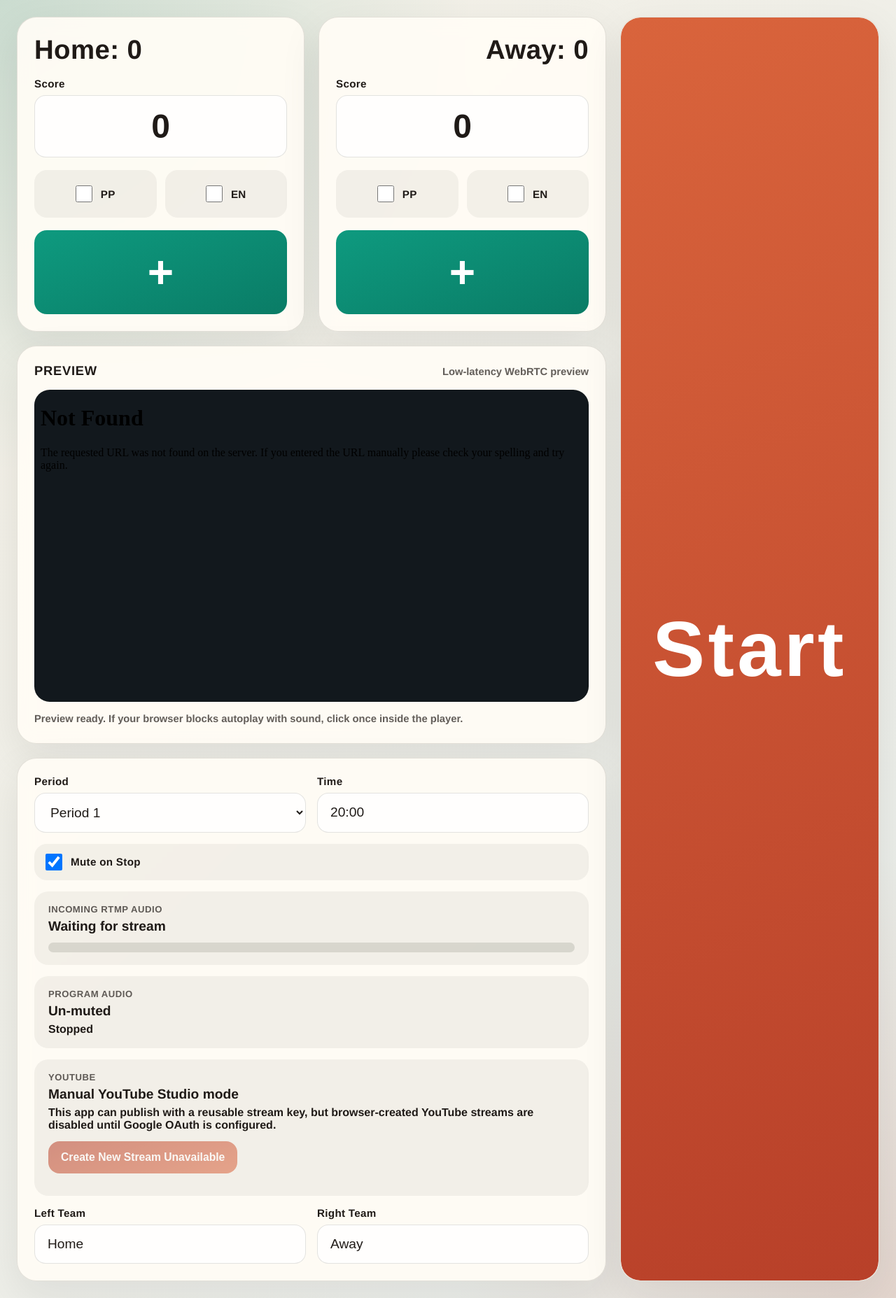
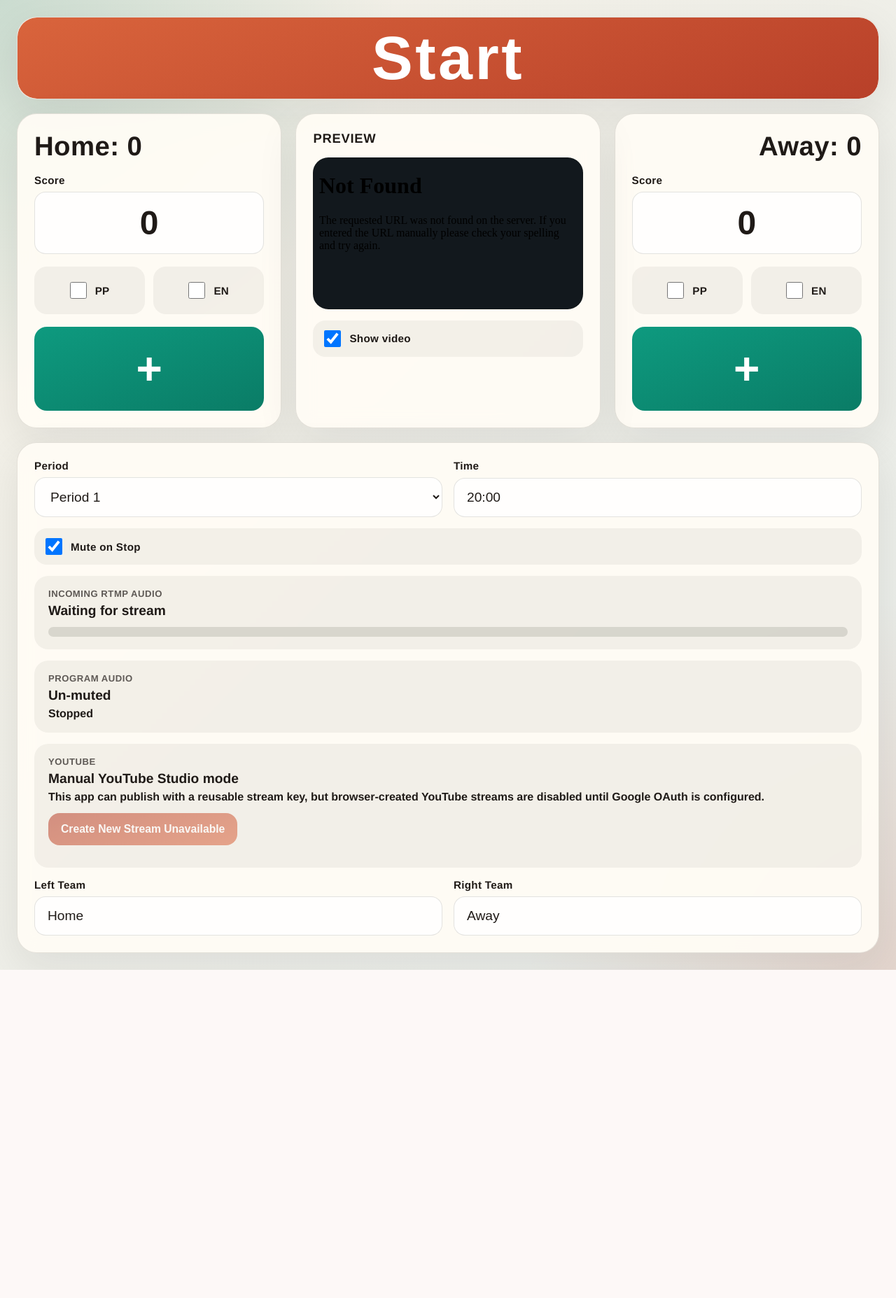
Before and after one commit to paulmossman/easy-game-livestream, a Flask app: page / in a window 1280 px wide. Shown: the whole page at 70% size. After the commit the page ends 1386 px from the top, so only its background shows below. Run offline with Flask 3, Linux system fonts and the light colour scheme; data that the repository does not hold is empty; some libraries are stand-ins or nearby versions.

Commit message:
feat: UI improvements, mostly web UI - Start/Stop bar across the top - Preview simplified and moved to between the score boxers - Preview video is now optional, and a mockup of the overlay is displayed when video is de-selected - Preview video player now defaults to muted when started - a "MUTED" overlay is displayed when the audio is muted

```diff
--- a/src/app.py
+++ b/src/app.py
@@ -55,6 +55,7 @@ overlay_paths = {
     'away': '/tmp/overlay-away.txt',
     'period': '/tmp/overlay-period.txt',
     'time': '/tmp/overlay-time.txt',
+    'mute': '/tmp/overlay-mute.txt',
 }
 muted_volume_level = '0.001'
 normal_volume_level = '1.0'
@@ -150,6 +151,7 @@ def current_overlay_text():
         'away': away_display,
         'period': state['period'],
         'time': state['time'],
+        'mute': 'MUTED' if state['mute'] else '',
     }
 
 def normalize_score_value(value):
@@ -576,7 +578,9 @@ def run_ffmpeg():
             '[0:v]drawtext=box=0:fontcolor=white:fontsize=50:reload=1:textfile=/tmp/overlay-home.txt:x=10:y=10[v0]',
             '[v0]drawtext=box=0:fontcolor=white:fontsize=50:reload=1:textfile=/tmp/overlay-away.txt:x=w-tw-10:y=10[v1]',
             '[v1]drawtext=box=0:fontcolor=white:fontsize=56:reload=1:textfile=/tmp/overlay-time.txt:x=(w-tw)/2:y=10[v2]',
-            '[v2]drawtext=box=0:fontcolor=white:fontsize=42:reload=1:textfile=/tmp/overlay-period.txt:x=10:y=h-th-(h*0.05),split=2[v_preview][v_webrtc]',
+            '[v2]drawtext=box=0:fontcolor=white:fontsize=42:reload=1:textfile=/tmp/overlay-period.txt:x=10:y=h-th-(h*0.05)[v3]',
+            '[v3]drawtext=box=1:boxcolor=black@0.12:boxborderw=28:fontcolor=white@0.42:fontsize=92:reload=1:textfile=/tmp/overlay-mute.txt:x=(w-tw)/2:y=(h-th)/2[v4]',
+            '[v4]split=2[v_preview][v_webrtc]',
             f'[0:a]{audio_control_target}=volume={current_volume_level()},asplit=2[a_preview][a_webrtc]',
         ])
         cmd = [
--- a/src/static/js/app.js
+++ b/src/static/js/app.js
@@ -4,18 +4,16 @@ let youtubeChannels = [];
 function previewUrl() {
     const query = new URLSearchParams({
         controls: 'yes',
-        muted: 'no',
+        muted: 'yes',
         autoplay: 'yes',
         playsinline: 'yes'
     });
     return `${window.location.protocol}//${window.location.hostname}:8889/live/preview/?${query.toString()}`;
 }
 
-function setPreviewStatus(message) {
-    const previewStatus = document.getElementById('preview-status');
-    if (previewStatus) {
-        previewStatus.textContent = message;
-    }
+function setPreviewVisibility(showVideo) {
+    document.getElementById('preview-frame').classList.toggle('is-hidden', !showVideo);
+    document.getElementById('overlay-mockup').classList.toggle('is-hidden', showVideo);
 }
 
 function initializePreviewPlayer() {
@@ -25,7 +23,7 @@ function initializePreviewPlayer() {
     }
 
     previewFrame.src = previewUrl();
-    setPreviewStatus('Preview ready. If your browser blocks autoplay with sound, click once inside the player.');
+    setPreviewVisibility(document.getElementById('show-video').checked);
 }
 
 function setYoutubeStatus(title, detail) {
@@ -228,32 +226,67 @@ function currentFormData() {
     };
 }
 
+function syncInputValue(id, value) {
+    const element = document.getElementById(id);
+    if (document.activeElement === element) {
+        return;
+    }
+
+    element.value = value;
+}
+
+function updateOverlayMockup(state) {
+    document.getElementById('overlay-home').textContent = teamDisplay(
+        document.getElementById('home-team').value,
+        document.getElementById('home-score').value,
+        state.home_pp,
+        state.home_en,
+        false
+    );
+    document.getElementById('overlay-away').textContent = teamDisplay(
+        document.getElementById('away-team').value,
+        document.getElementById('away-score').value,
+        state.away_pp,
+        state.away_en,
+        true
+    );
+    document.getElementById('overlay-time').textContent = state.time;
+    document.getElementById('overlay-period').textContent = state.period;
+    const isMuted = typeof state.mute === 'boolean'
+        ? state.mute
+        : document.getElementById('audio-state').textContent === 'Muted';
+    document.getElementById('overlay-muted').classList.toggle('is-hidden', !isMuted);
+}
+
 function renderState(state) {
-    document.getElementById('home-team').value = state.home_team;
-    document.getElementById('home-score').value = state.home_score;
+    syncInputValue('home-team', state.home_team);
+    syncInputValue('home-score', state.home_score);
     document.getElementById('home-pp').checked = Boolean(state.home_pp);
     document.getElementById('home-en').checked = Boolean(state.home_en);
-    document.getElementById('away-team').value = state.away_team;
-    document.getElementById('away-score').value = state.away_score;
+    syncInputValue('away-team', state.away_team);
+    syncInputValue('away-score', state.away_score);
     document.getElementById('away-pp').checked = Boolean(state.away_pp);
     document.getElementById('away-en').checked = Boolean(state.away_en);
-    document.getElementById('period').value = state.period;
-    document.getElementById('time').value = state.time;
+    if (document.activeElement !== document.getElementById('period')) {
+        document.getElementById('period').value = state.period;
+    }
+    syncInputValue('time', state.time);
     document.getElementById('time-display').textContent = state.time;
     document.getElementById('home-team-heading').textContent = teamDisplay(
-        state.home_team,
-        state.home_score,
+        document.getElementById('home-team').value,
+        document.getElementById('home-score').value,
         state.home_pp,
         state.home_en,
         false
     );
     document.getElementById('away-team-heading').textContent = teamDisplay(
-        state.away_team,
-        state.away_score,
+        document.getElementById('away-team').value,
+        document.getElementById('away-score').value,
         state.away_pp,
         state.away_en,
         true
     );
+    updateOverlayMockup(state);
 
     const toggleButton = document.getElementById('start-stop-button');
     const statusText = document.getElementById('status-text');
@@ -360,6 +393,14 @@ function refreshTeamHeadingsFromInputs() {
         document.getElementById('away-en').checked,
         true
     );
+    updateOverlayMockup({
+        home_pp: document.getElementById('home-pp').checked,
+        home_en: document.getElementById('home-en').checked,
+        away_pp: document.getElementById('away-pp').checked,
+        away_en: document.getElementById('away-en').checked,
+        period: document.getElementById('period').value,
+        time: document.getElementById('time').value
+    });
 }
 
 document.getElementById('overlay-form').addEventListener('submit', submitOverlayUpdate);
@@ -372,6 +413,8 @@ document.getElementById('away-pp').addEventListener('change', submitOverlayUpdat
 document.getElementById('away-en').addEventListener('change', submitOverlayUpdate);
 document.getElementById('home-team').addEventListener('blur', submitOverlayUpdate);
 document.getElementById('away-team').addEventListener('blur', submitOverlayUpdate);
+document.getElementById('home-score').addEventListener('blur', submitOverlayUpdate);
+document.getElementById('away-score').addEventListener('blur', submitOverlayUpdate);
 document.getElementById('period').addEventListener('change', submitOverlayUpdate);
 document.getElementById('time').addEventListener('blur', submitOverlayUpdate);
 document.getElementById('home-score').addEventListener('input', refreshTeamHeadingsFromInputs);
@@ -380,11 +423,14 @@ document.getElementById('home-pp').addEventListener('change', refreshTeamHeading
 document.getElementById('home-en').addEventListener('change', refreshTeamHeadingsFromInputs);
 document.getElementById('away-pp').addEventListener('change', refreshTeamHeadingsFromInputs);
 document.getElementById('away-en').addEventListener('change', refreshTeamHeadingsFromInputs);
+document.getElementById('period').addEventListener('change', refreshTeamHeadingsFromInputs);
+document.getElementById('time').addEventListener('input', refreshTeamHeadingsFromInputs);
 document.getElementById('mute-on-stop').addEventListener('change', submitOverlayUpdate);
 document.getElementById('mute-toggle-button').addEventListener('click', toggleMute);
 document.getElementById('create-stream-button').addEventListener('click', handleCreateStreamClick);
 document.getElementById('home-team').addEventListener('input', refreshTeamHeadingsFromInputs);
 document.getElementById('away-team').addEventListener('input', refreshTeamHeadingsFromInputs);
+document.getElementById('show-video').addEventListener('change', (event) => setPreviewVisibility(event.target.checked));
 document.addEventListener('keydown', handleGlobalKeypress);
 window.addEventListener('message', (event) => {
     if (event.origin !== window.location.origin) {
--- a/src/templates/index.html
+++ b/src/templates/index.html
@@ -42,13 +42,13 @@
 
         .board {
             display: grid;
-            grid-template-columns: minmax(240px, 1fr) minmax(240px, 1fr) minmax(280px, 0.9fr);
+            grid-template-columns: minmax(240px, 1fr) minmax(320px, 1.15fr) minmax(240px, 1fr);
             grid-template-areas:
-                "left right toggle"
-                "status status toggle"
-                "settings settings toggle";
+                "toggle toggle toggle"
+                "left preview right"
+                "settings settings settings";
             gap: 20px;
-            min-height: calc(100vh - 48px);
+            align-items: start;
         }
 
         .panel {
@@ -80,16 +80,13 @@
             grid-area: right;
         }
 
-        .shared-panel {
-            grid-area: status;
+        .preview-panel {
+            grid-area: preview;
             padding: 24px;
             display: grid;
-            gap: 18px;
+            gap: 16px;
             align-content: start;
-        }
-
-        .preview-panel {
-            gap: 16px;
+            align-self: stretch;
         }
 
         .settings-panel {
@@ -274,8 +271,7 @@
         .preview-header {
             display: flex;
             align-items: baseline;
-            justify-content: space-between;
-            gap: 12px;
+            justify-content: flex-start;
         }
 
         .preview-title {
@@ -286,25 +282,115 @@
             text-transform: uppercase;
         }
 
-        .preview-subtitle {
-            font-size: 0.92rem;
-            font-weight: 700;
-            color: rgba(31, 26, 23, 0.7);
-        }
-
-        .preview-frame {
+        .preview-stage {
+            position: relative;
             width: 100%;
             aspect-ratio: 16 / 9;
+            overflow: hidden;
             border: 1px solid var(--line);
             border-radius: 22px;
             background: #12181d;
         }
 
-        .preview-status {
-            min-height: 1.2rem;
-            font-size: 0.92rem;
+        .preview-frame,
+        .overlay-mockup {
+            width: 100%;
+            height: 100%;
+            border: 0;
+        }
+
+        .overlay-mockup {
+            position: relative;
+            display: grid;
+            overflow: hidden;
+            padding: 18px;
+            background:
+                radial-gradient(circle at top center, rgba(14, 154, 127, 0.18), transparent 35%),
+                linear-gradient(180deg, #1b262d 0%, #10171c 100%);
+        }
+
+        .overlay-mockup::before {
+            content: "";
+            position: absolute;
+            inset: 0;
+            background:
+                linear-gradient(rgba(255, 255, 255, 0.04), rgba(255, 255, 255, 0.04)),
+                repeating-linear-gradient(
+                    90deg,
+                    transparent 0,
+                    transparent calc(12.5% - 1px),
+                    rgba(255, 255, 255, 0.05) calc(12.5% - 1px),
+                    rgba(255, 255, 255, 0.05) 12.5%
+                );
+            opacity: 0.35;
+            pointer-events: none;
+        }
+
+        .overlay-rink {
+            position: absolute;
+            inset: 0;
+            display: grid;
+            place-items: center;
+            color: rgba(255, 255, 255, 0.12);
+            font-size: 1rem;
             font-weight: 700;
-            color: rgba(31, 26, 23, 0.7);
+            letter-spacing: 0.16em;
+            text-transform: uppercase;
+        }
+
+        .overlay-chip {
+            position: absolute;
+            max-width: calc(50% - 24px);
+            padding: 8px 12px;
+            border-radius: 14px;
+            background: rgba(0, 0, 0, 0.7);
+            color: white;
+            font-size: clamp(0.8rem, 1.7vw, 1rem);
+            font-weight: 800;
+            line-height: 1.2;
+            box-shadow: 0 10px 24px rgba(0, 0, 0, 0.28);
+        }
+
+        .overlay-chip.home {
+            top: 16px;
+            left: 16px;
+        }
+
+        .overlay-chip.away {
+            top: 16px;
+            right: 16px;
+            text-align: right;
+        }
+
+        .overlay-chip.time {
+            top: 16px;
+            left: 50%;
+            transform: translateX(-50%);
+        }
+
+        .overlay-chip.period {
+            left: 16px;
+            bottom: 16px;
+        }
+
+        .overlay-muted {
+            position: absolute;
+            inset: 0;
+            display: grid;
+            place-items: center;
+            padding: 24px;
+            color: rgba(255, 255, 255, 0.42);
+            font-size: clamp(2.7rem, 8vw, 5.6rem);
+            font-weight: 900;
+            letter-spacing: 0.08em;
+            text-transform: uppercase;
+            pointer-events: none;
+        }
+
+        .overlay-muted-badge {
+            padding: 16px 24px;
+            border-radius: 24px;
+            background: rgba(0, 0, 0, 0.12);
         }
 
         .visually-hidden {
@@ -382,11 +468,10 @@
 
         .toggle-button {
             width: 100%;
-            height: 100%;
-            min-height: calc(100vh - 48px);
+            min-height: 116px;
             border: 0;
             border-radius: 28px;
-            font-size: clamp(3rem, 12vw, 7rem);
+            font-size: clamp(2.8rem, 9vw, 5.5rem);
             font-weight: 900;
             letter-spacing: 0.04em;
             color: white;
@@ -418,14 +503,14 @@
             .board {
                 grid-template-columns: 1fr 1fr;
                 grid-template-areas:
+                    "toggle toggle"
                     "left right"
-                    "status status"
-                    "settings settings"
-                    "toggle toggle";
+                    "preview preview"
+                    "settings settings";
             }
 
             .toggle-button {
-                min-height: 36vh;
+                min-height: 108px;
             }
         }
 
@@ -433,11 +518,12 @@
             .board {
                 grid-template-columns: 1fr;
                 grid-template-areas:
+                    "toggle"
                     "left"
+                    "preview"
                     "right"
-                    "status"
                     "settings"
-                    "toggle";
+                    ;
             }
 
             .shared-grid,
@@ -450,6 +536,10 @@
 <body>
     <div class="layout">
         <form id="overlay-form" class="board">
+            <section class="panel toggle-panel">
+                <button id="start-stop-button" class="toggle-button stopped" type="button">Start</button>
+            </section>
+
             <section class="panel team-panel left">
                 <h2 id="home-team-heading" class="team-heading">Home</h2>
                 <label>
@@ -488,18 +578,32 @@
                 <button type="button" id="away-plus" class="plus-button">+</button>
             </section>
 
-            <section class="panel shared-panel preview-panel">
+            <section class="panel preview-panel">
                 <div class="preview-header">
                     <h3 class="preview-title">Preview</h3>
-                    <div class="preview-subtitle">Low-latency WebRTC preview</div>
                 </div>
+                <div class="preview-stage">
                     <iframe
                         id="preview-frame"
                         class="preview-frame"
                         title="Live preview"
                         allow="autoplay; fullscreen; picture-in-picture"
                     ></iframe>
-                <div id="preview-status" class="preview-status">Loading WebRTC preview...</div>
+                    <div id="overlay-mockup" class="overlay-mockup is-hidden" aria-live="polite">
+                        <div class="overlay-rink">Overlay Preview</div>
+                        <div id="overlay-home" class="overlay-chip home">Home: 0</div>
+                        <div id="overlay-time" class="overlay-chip time">20:00</div>
+                        <div id="overlay-away" class="overlay-chip away">Away: 0</div>
+                        <div id="overlay-period" class="overlay-chip period">Period 1</div>
+                        <div id="overlay-muted" class="overlay-muted is-hidden">
+                            <div class="overlay-muted-badge">Muted</div>
+                        </div>
+                    </div>
+                </div>
+                <label class="option-row">
+                    <input type="checkbox" id="show-video" checked>
+                    <span>Show video</span>
+                </label>
                 <div class="visually-hidden" aria-hidden="true">
                     <div id="time-display" class="meta-value">20:00</div>
                 </div>
@@ -570,11 +674,8 @@
                 </div>
             </section>
 
-            <section class="panel toggle-panel">
-                <button id="start-stop-button" class="toggle-button stopped" type="button">Start</button>
-            </section>
         </form>
     </div>
-    <script src="/static/js/app.js?v=20260327b"></script>
+    <script src="/static/js/app.js?v=20260327c"></script>
 </body>
 </html>
```
Lines whose indentation alone changed are shown as unchanged.
